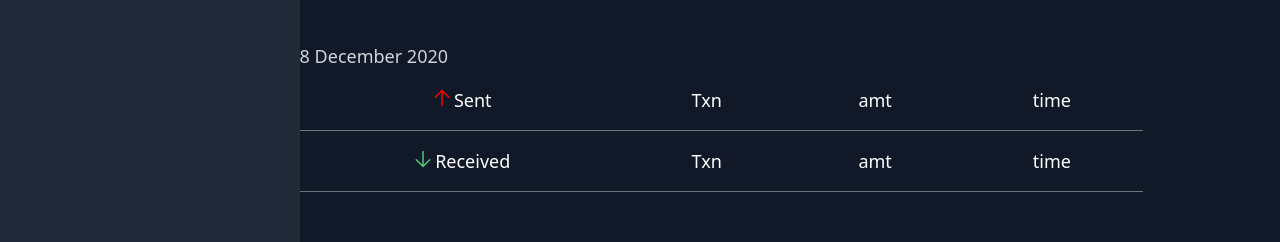
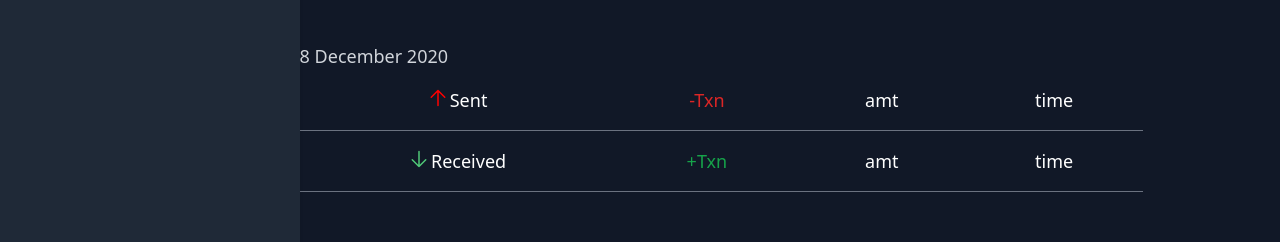
Before and after one commit to vking45/mos-monitor, a React (Create React App) app: page / in a window 1280 px wide. Shown: the part 143-385 px from the top of the page. Built offline with nearby package versions, Linux system fonts and the light colour scheme.

Commit message:
Update again in tabs.jsx

```diff
--- a/src/components/Tabs.jsx
+++ b/src/components/Tabs.jsx
@@ -64,8 +64,8 @@ function Tabs() {
 
                 <span className="text-white font-light whitespace-nowrap text-lg">Sent</span>
               </td>
-              <td class="text-lg text-white font-light px-6 py-4 whitespace-nowrap">
-                Txn
+              <td class="text-lg text-red-600 font-light px-6 py-4 whitespace-nowrap">
+                -Txn
               </td>
               <td class="text-lg text-white font-light px-6 py-4 whitespace-nowrap">
                 amt
@@ -83,8 +83,8 @@ function Tabs() {
 
                 <span className="text-white font-light whitespace-nowrap text-lg">Received</span>
               </td>
-              <td class="text-lg text-white font-light px-6 py-4 whitespace-nowrap">
-                Txn
+              <td class="text-lg text-green-600 font-light px-6 py-4 whitespace-nowrap">
+                +Txn
               </td>
               <td class="text-lg text-white font-light px-6 py-4 whitespace-nowrap">
                 amt
```
